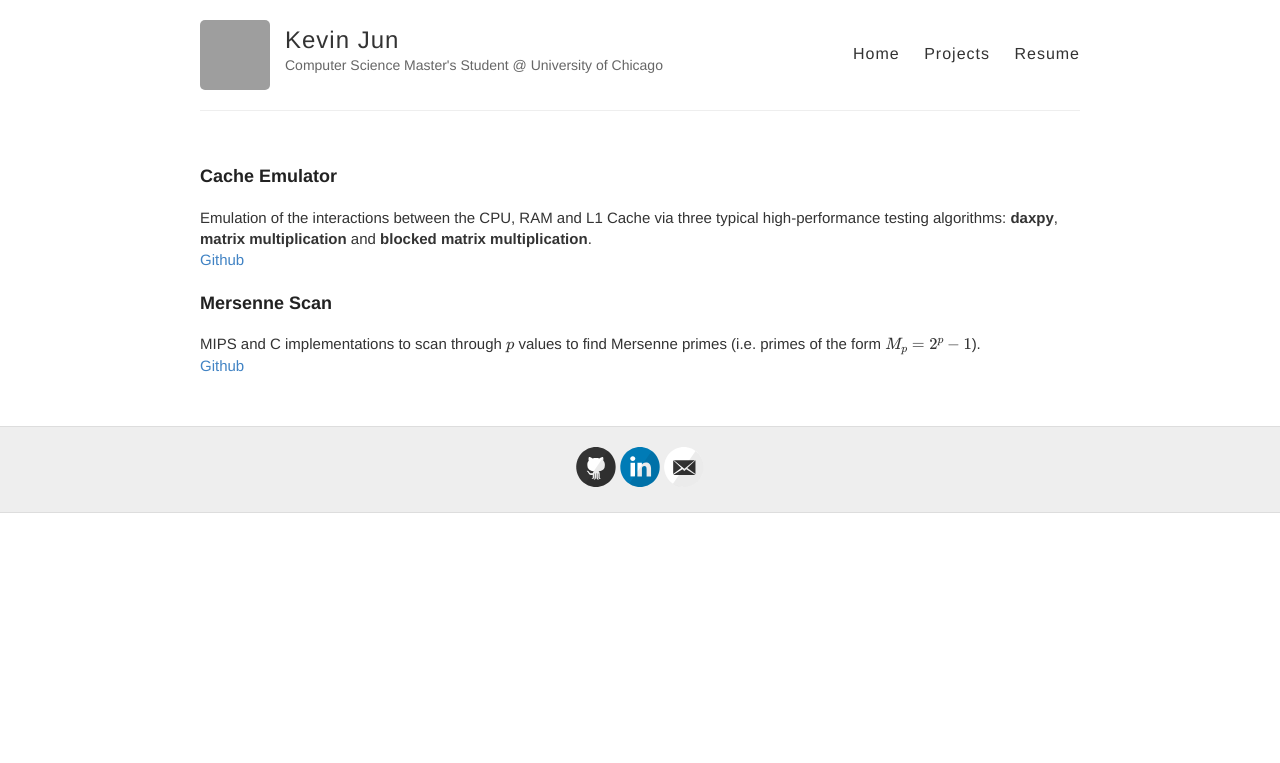
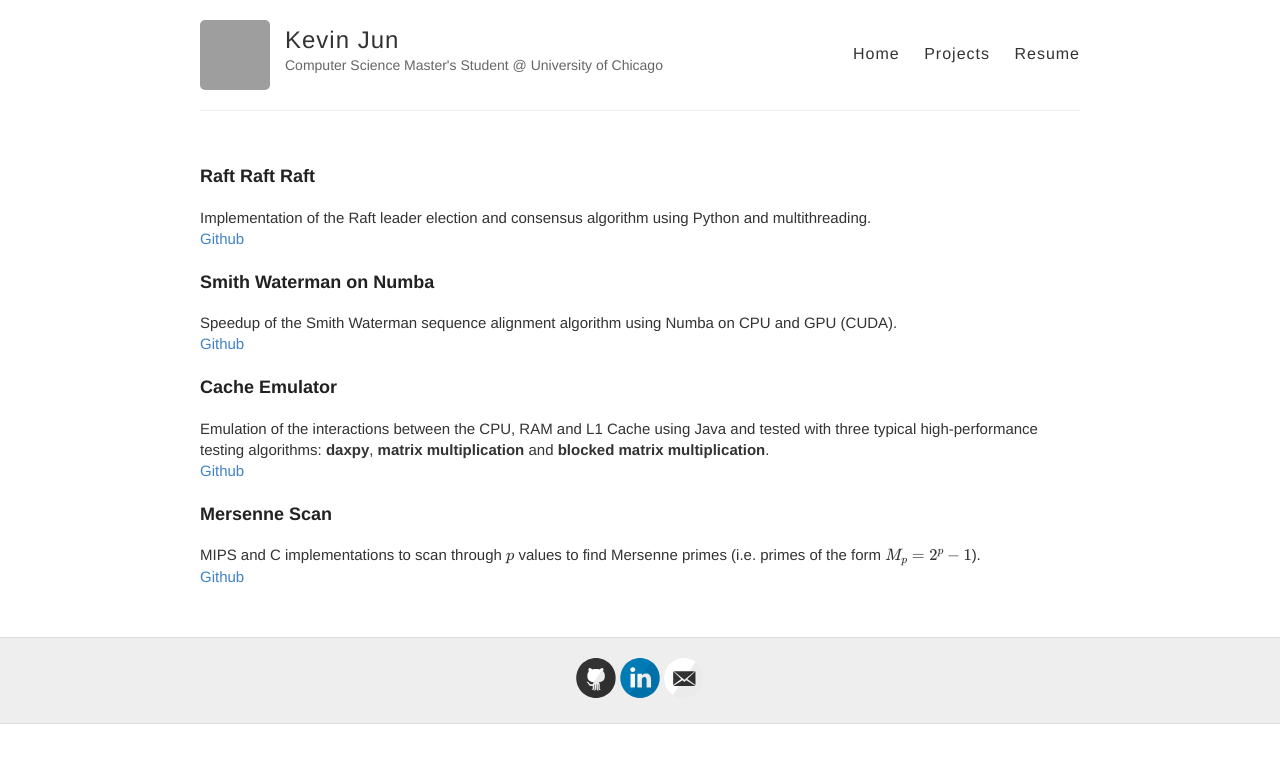
Before and after one commit to kevkjun/kevkjun.github.io, a Jekyll site: the page built from projects.html, in a window 1280 px wide. Shown: the top 763 px of the page. Built offline with Jekyll 4.4.1, drawn with Linux system fonts in a browser that asks for light colours; grey boxes are pictures that could not be loaded.

Commit message:
update projects and about me

```diff
--- a/projects.html
+++ b/projects.html
@@ -5,13 +5,26 @@ permalink: /projects/
 
 <div class="page">
     <article class="page">
+
+        <h3>Raft Raft Raft</h3>
+        <p>Implementation of the Raft leader election and consensus algorithm using Python and multithreading.
+            <br>
+            <a href="github.com"> Github</a></p>
+
+        <h3>Smith Waterman on Numba</h3>
+        <p>Speedup of the Smith Waterman sequence alignment algorithm using Numba on CPU and GPU (CUDA).
+            <br>
+            <a href="github.com"> Github</a></p>
+
         <h3>Cache Emulator</h3>
-        <p>Emulation of the interactions between the CPU, RAM and L1 Cache via three typical high-performance testing algorithms: <b>daxpy</b>, <b>matrix multiplication</b> and <b>blocked matrix multiplication</b>.
+        <p>Emulation of the interactions between the CPU, RAM and L1 Cache using Java and tested with three typical high-performance testing algorithms: <b>daxpy</b>, <b>matrix multiplication</b> and <b>blocked matrix multiplication</b>.
             <br>
             <a href="https://github.com/kevkjun/CacheEmulator"> Github</a></p>
+
         <h3>Mersenne Scan</h3>
         <p>MIPS and C implementations to scan through \(p\) values to find Mersenne primes (i.e. primes of the form \(M_p = 2^p - 1\)).
             <br>
         <a href="https://github.com/kevkjun/MIPS-MersenneScan"> Github</a></p>
+
     </article>
 </div>
```
Also changed, not shown: index.html (+8 -1 lines), 4 other files.
